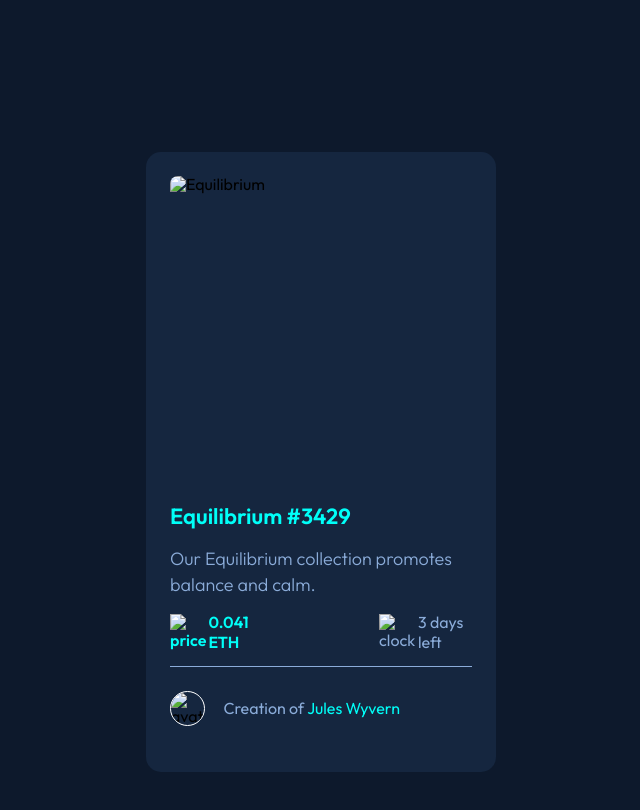
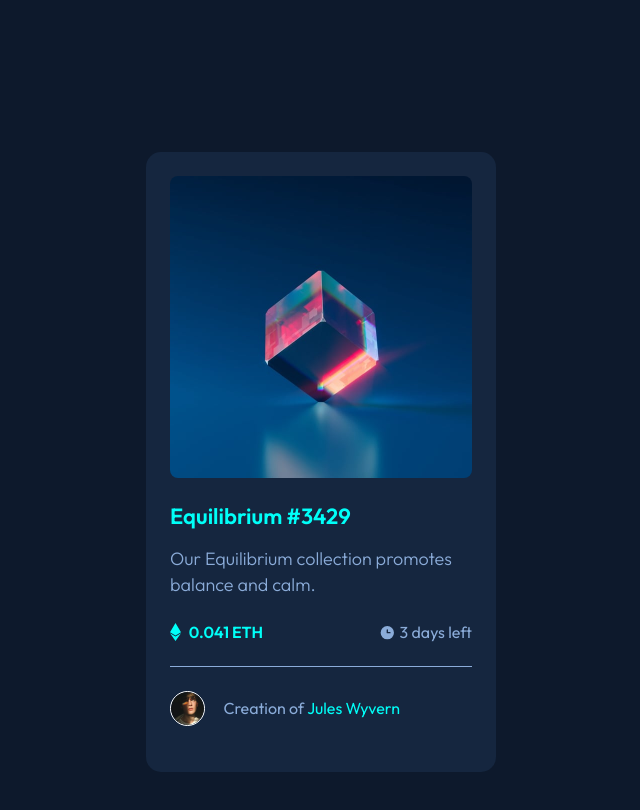
Before and after one commit to TaBaTaDzE93/Equilibrium, a plain HTML site: page index.html in a window 1280 px wide. Shown: the whole page, without its empty margins (319-959 px from the left). Drawn offline with Linux system fonts and the light colour scheme; the site is published under a folder, as on GitHub Pages, so addresses that start at the root find nothing.

```diff
--- a/index.html
+++ b/index.html
@@ -21,12 +21,12 @@
         <header>
           <div class="img-container">
             <div class="eye">
-              <img class="icon" src="/img/icon-view.svg" alt="eye" />
+              <img class="icon" src="./img/icon-view.svg" alt="eye" />
             </div>
 
             <img
               class="nft"
-              src="/img/image-equilibrium.jpg"
+              src="./img/image-equilibrium.jpg"
               alt="Equilibrium"
             />
           </div>
@@ -44,12 +44,12 @@
 
           <div class="currency">
             <div class="price">
-              <img src="/img/icon-ethereum.svg" alt="price" />
+              <img src="./img/icon-ethereum.svg" alt="price" />
               <p>0.041 ETH</p>
             </div>
 
             <div class="time">
-              <img src="/img/icon-clock.svg" alt="clock" />
+              <img src="./img/icon-clock.svg" alt="clock" />
               <p>3 days left</p>
             </div>
           </div>
@@ -60,7 +60,7 @@
           <div class="line"></div>
 
           <div class="down-side">
-            <img class="avatar" src="/img/image-avatar.png" alt="avatar" />
+            <img class="avatar" src="./img/image-avatar.png" alt="avatar" />
 
             <div class="name">
               <p>Creation of <a href="">Jules Wyvern</a></p>
```
